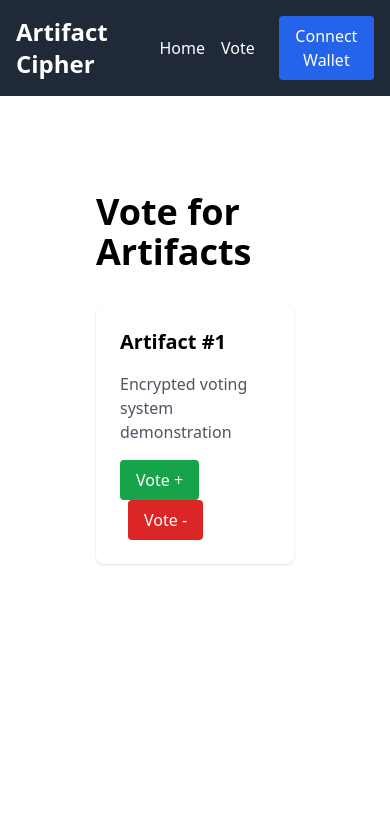
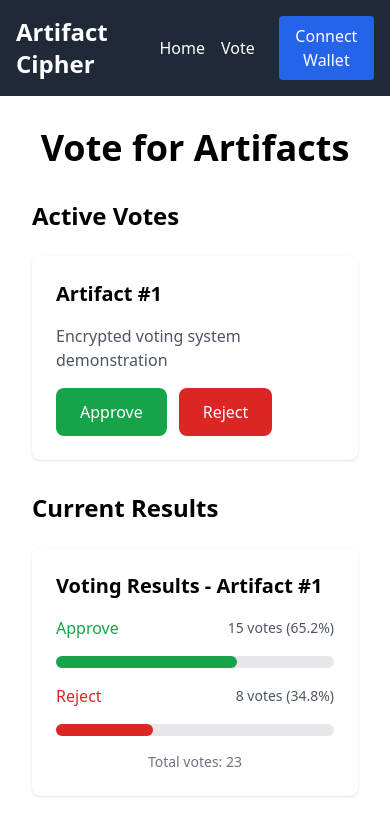
Before and after one commit to YeddaWalsh/artifact-cipher-vault, a Next.js app in the folder frontend/: page /vote in a window 390 px wide. Shown: the top 836 px of the page. Built offline with nearby package versions, Linux system fonts and the light colour scheme.

Commit message:
feat: integrate VoteResults component into voting page
- Add results display alongside voting interface
- Improve layout with responsive grid system
- Include mock data for demonstration purposes

```diff
--- a/frontend/app/vote/page.tsx
+++ b/frontend/app/vote/page.tsx
@@ -1,18 +1,33 @@
+import VoteResults from '../../components/VoteResults';
+
 export default function VotePage() {
+  // Mock data for demonstration
+  const mockResults = { yes: 15, no: 8 };
+
   return (
-    <main className="flex min-h-screen flex-col items-center p-24">
-      <div className="max-w-4xl w-full">
-        <h1 className="text-4xl font-bold mb-8">Vote for Artifacts</h1>
-        <div className="grid grid-cols-1 md:grid-cols-2 lg:grid-cols-3 gap-6">
-          <div className="bg-white rounded-lg shadow p-6">
-            <h3 className="text-xl font-semibold mb-4">Artifact #1</h3>
-            <p className="text-gray-600 mb-4">Encrypted voting system demonstration</p>
-            <button className="bg-green-600 text-white px-4 py-2 rounded hover:bg-green-700">
-              Vote +
-            </button>
-            <button className="bg-red-600 text-white px-4 py-2 rounded hover:bg-red-700 ml-2">
-              Vote -
-            </button>
+    <main className="flex min-h-screen flex-col items-center p-8">
+      <div className="max-w-6xl w-full">
+        <h1 className="text-4xl font-bold mb-8 text-center">Vote for Artifacts</h1>
+        <div className="grid grid-cols-1 lg:grid-cols-2 gap-8">
+          <div>
+            <h2 className="text-2xl font-semibold mb-6">Active Votes</h2>
+            <div className="bg-white rounded-lg shadow p-6">
+              <h3 className="text-xl font-semibold mb-4">Artifact #1</h3>
+              <p className="text-gray-600 mb-4">Encrypted voting system demonstration</p>
+              <div className="flex gap-3">
+                <button className="bg-green-600 text-white px-6 py-3 rounded-lg hover:bg-green-700 transition-colors font-medium">
+                  Approve
+                </button>
+                <button className="bg-red-600 text-white px-6 py-3 rounded-lg hover:bg-red-700 transition-colors font-medium">
+                  Reject
+                </button>
+              </div>
+            </div>
+          </div>
+
+          <div>
+            <h2 className="text-2xl font-semibold mb-6">Current Results</h2>
+            <VoteResults artifactId={1} votes={mockResults} />
           </div>
         </div>
       </div>
```
